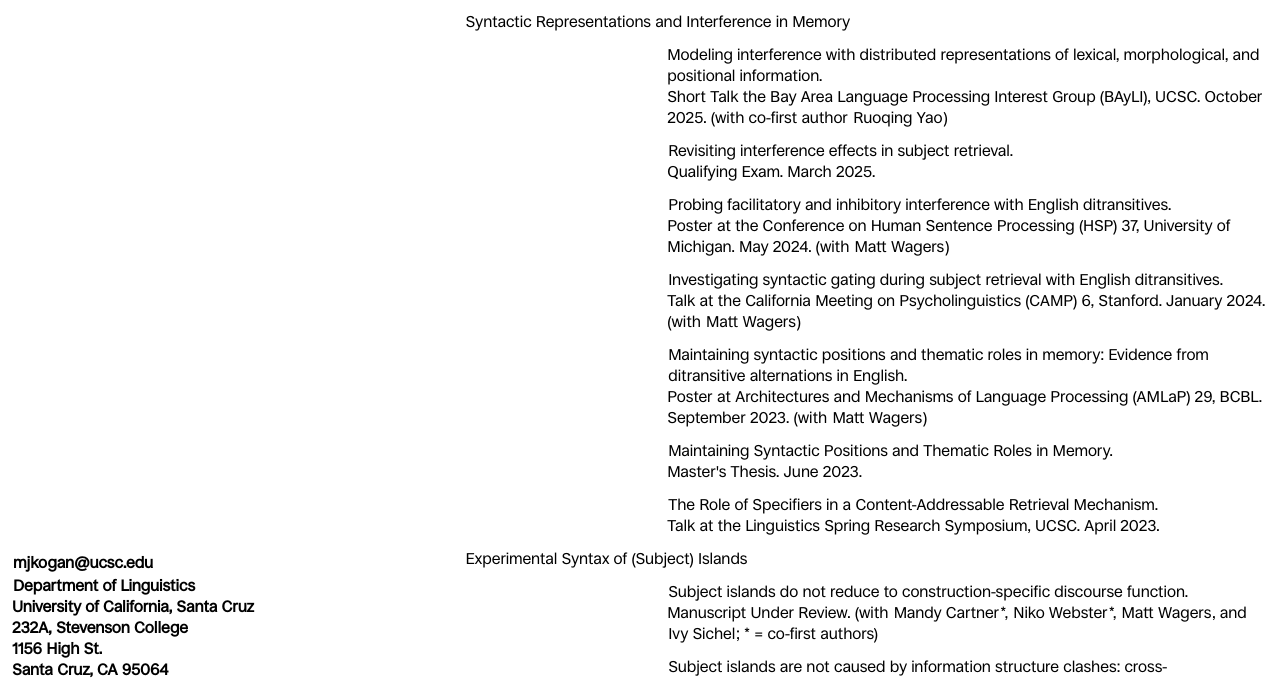
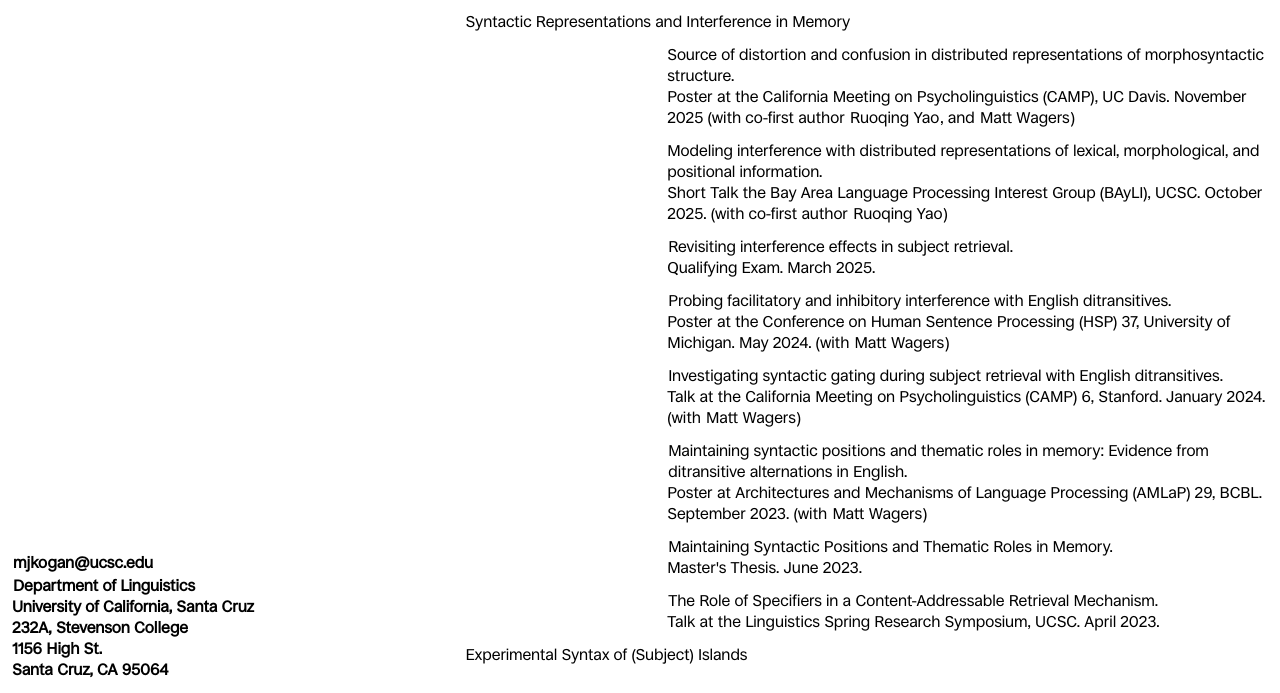
Before and after one commit to mjkogan/mjkogan.github.io, a plain HTML site: page research.html in a window 1280 px wide. Shown: the part 107-800 px from the top of the page. Drawn offline with Linux system fonts and the light colour scheme.

Commit message:
cv+research updates

```diff
--- a/research.html
+++ b/research.html
@@ -20,7 +20,7 @@
 
           <ul>
 			<li><a href="research.html">research</a></li>
-            <li><a href="files/Kogan_CV_10_25.pdf" target="_blank">cv</a></li>
+            <li><a href="files/Kogan_CV_11_25.pdf" target="_blank">cv</a></li>
 			<li><a href="about.html">about</a></li>
 			 <li><a href="index.html">other</a></li>
           </ul>
@@ -35,6 +35,10 @@
 			    </tr>
 			    <tr>
 			      <td style="width: 25%"></td>
+				  <td colspan="1"><p>Source of distortion and confusion in distributed representations of morphosyntactic structure.<br> Poster at the California Meeting on Psycholinguistics (CAMP), UC Davis. November 2025 (with co-first author <a href="https://ruoqing-yao.github.io/Ruoqing-Yao/" target = "_blank" rel="noopener">Ruoqing Yao</a>, and <a href="https://people.ucsc.edu/~mwagers/" target = "_blank" rel="noopener">Matt Wagers</a>)
+				</tr>
+				<tr>
+				  <td></td>
 			      <td colspan="1"><p>Modeling interference with distributed representations of lexical, morphological, and positional information.<br> Short Talk the Bay Area Language Processing Interest Group (BAyLI), UCSC. October 2025. (with co-first author <a href="https://ruoqing-yao.github.io/Ruoqing-Yao/" target = "_blank" rel="noopener">Ruoqing Yao</a>)</p> </td>
 			    </tr>
 			    <tr>
```
Also changed, not shown: about.html (+1 -1 lines), index.html (+1 -1 lines), 3 other files.
